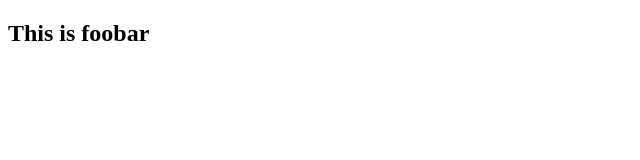
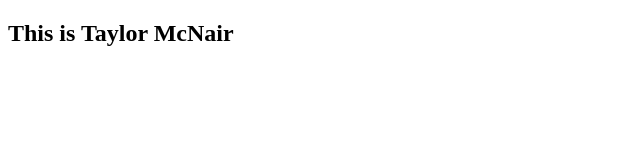
Before and after one commit to tamc1337/foobar, a plain HTML site: page index.html in a window 1280 px wide. Shown: the whole page, without its empty margins (0-640 px from the left). Drawn offline with Linux system fonts and the light colour scheme.

Commit message:
update h2 with my name, taylor mcnair

```diff
--- a/index.html
+++ b/index.html
@@ -7,6 +7,6 @@
     <title>I'm committed</title>
 </head>
 <body>
-    <h2>This is foobar</h2>
+    <h2>This is Taylor McNair</h2>
 </body>
 </html>
```
